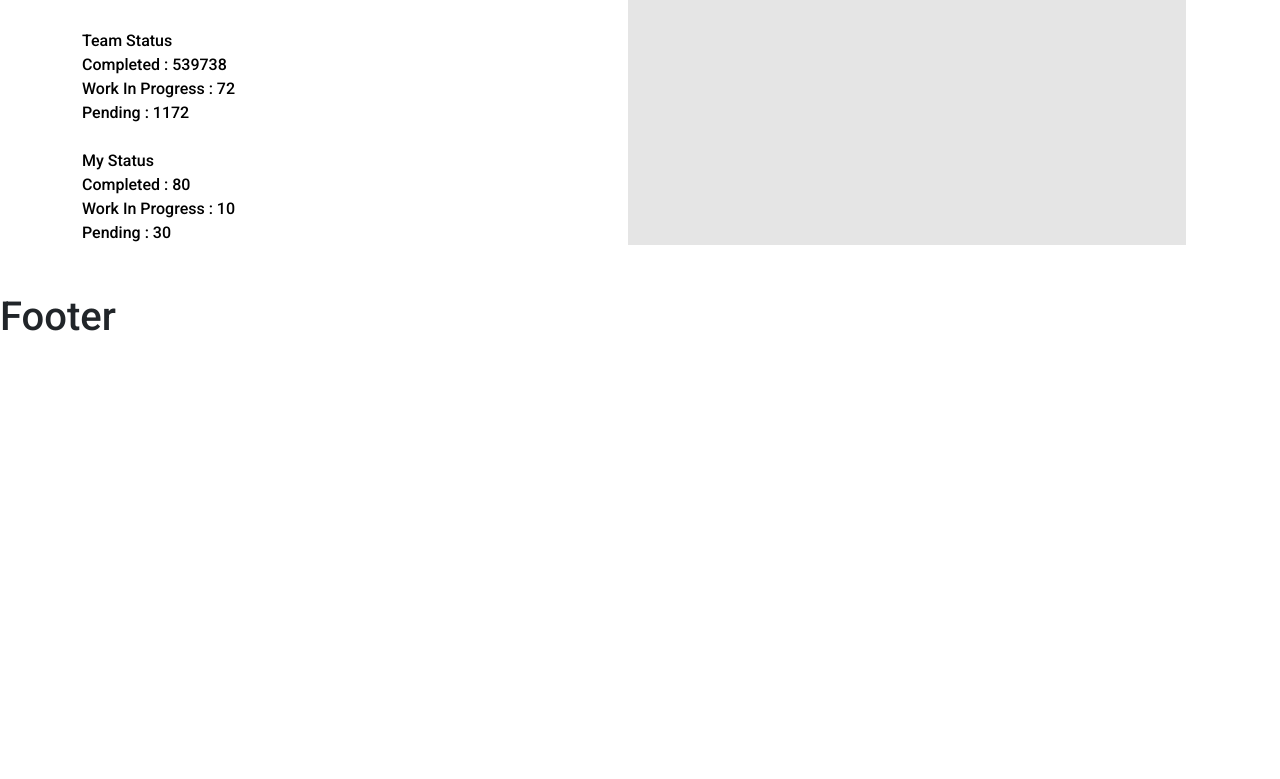
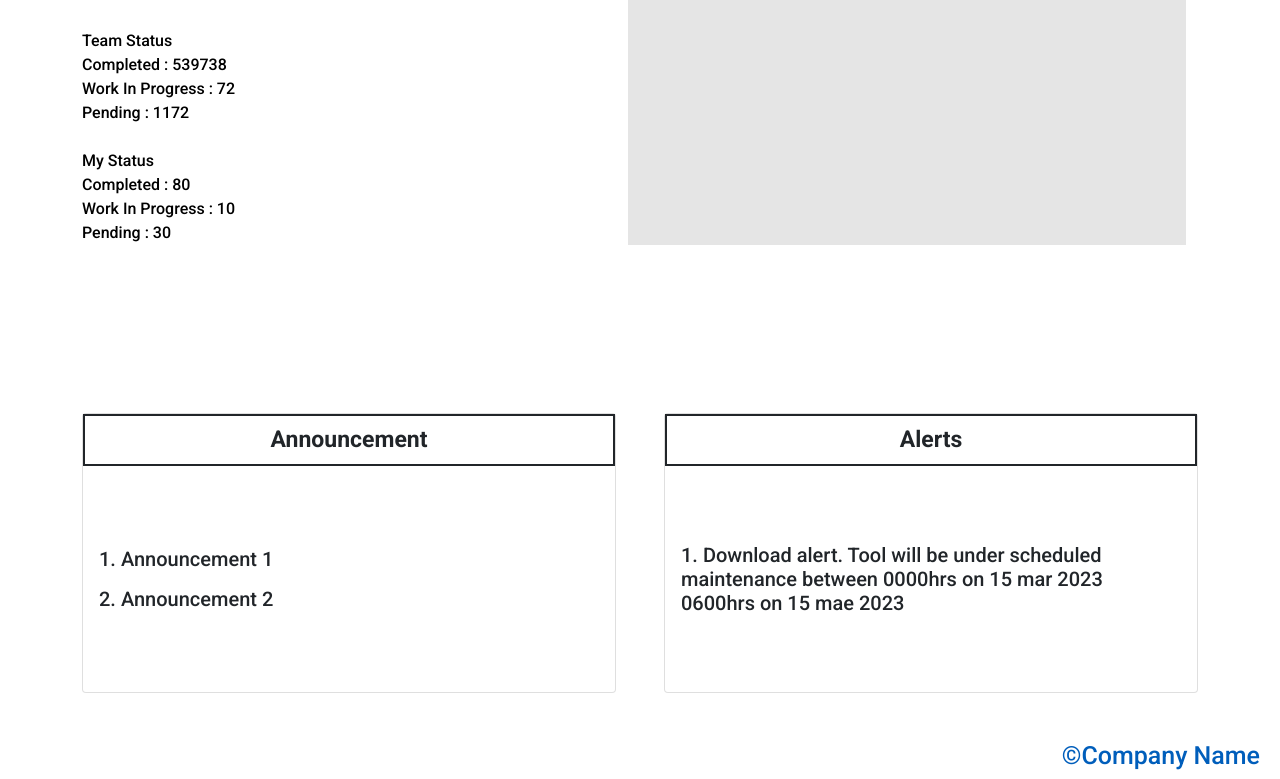
Before and after one commit to JoySarkarBD/college-project, a React (Vite) app: page / in a window 1280 px wide. Shown: the part 565-1344 px from the top of the page. Before the commit the page ends 914 px from the top, so only its background shows below. Built offline with nearby package versions, Linux system fonts and the light colour scheme.

Commit message:
feat: add announcement section

```diff
--- /dev/null
+++ b/src/components/Announcements/Announcements.css
@@ -0,0 +1,21 @@
+.announcement {
+  margin-top: 120px;
+}
+.card {
+  height: 280px;
+}
+.card_title {
+  border: 2px solid;
+  font-size: 23px;
+  font-weight: 600;
+  padding: 10px;
+}
+.card-body {
+  text-align: left;
+  display: flex;
+  flex-direction: column;
+  justify-content: center;
+}
+.card-body h3 {
+  font-size: 20px;
+}
--- /dev/null
+++ b/src/components/Announcements/Announcements.jsx
@@ -0,0 +1,37 @@
+import './Announcements.css';
+const Announcements = () => {
+  return (
+    <>
+      <div className="container overflow-hidden text-center announcement">
+        <div className="row gx-5 gy-3 gy-md-0 gy-lg-0">
+          <div className="col-12 col-md-6 col-lg-6">
+            <div className="card">
+              <h2 className="card_title">Announcement</h2>
+
+              <div className="card-body">
+                <h3 className='mb-3'>
+                    1. Announcement 1
+                </h3>
+                <h3>
+                    2. Announcement 2
+                </h3>
+              </div>
+            </div>
+          </div>
+          <div className="col-12 col-md-6 col-lg-6">
+            <div className="card">
+              <h2 className="card_title">Alerts</h2>
+              <div className="card-body">
+                <h3>
+                    1. Download alert. Tool will be under scheduled maintenance between 0000hrs on 15 mar 2023 0600hrs on 15 mae 2023
+                </h3>
+              </div>
+            </div>
+          </div>
+        </div>
+      </div>
+    </>
+  );
+};
+
+export default Announcements;
--- /dev/null
+++ b/src/components/Shared/Footer/Footer.css
@@ -0,0 +1,5 @@
+.footer h2 {
+  color: #005ebb;
+  font-size: 25px;
+  padding: 0px 20px;
+}
--- a/src/components/Shared/Footer/Footer.jsx
+++ b/src/components/Shared/Footer/Footer.jsx
@@ -1,7 +1,8 @@
+import "./Footer.css";
 const Footer = () => {
   return (
-    <div>
-      <h1>Footer</h1>
+    <div className="text-end footer mt-5">
+      <h2>&#169;Company Name</h2>
     </div>
   );
 };
--- a/src/pages/Home/Home.jsx
+++ b/src/pages/Home/Home.jsx
@@ -1,9 +1,11 @@
+import Announcements from "../../components/Announcements/Announcements";
 import Banner from "../../components/Banner/Banner";
 
 const Home = () => {
   return (
     <>
       <Banner/>
+      <Announcements/>
     </>
   );
 };
```
